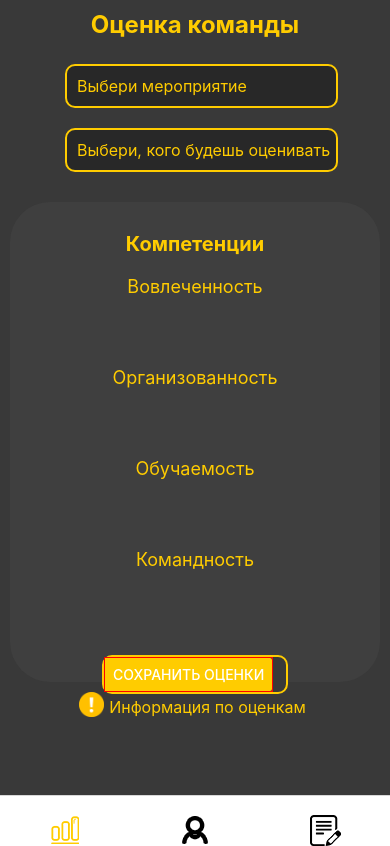
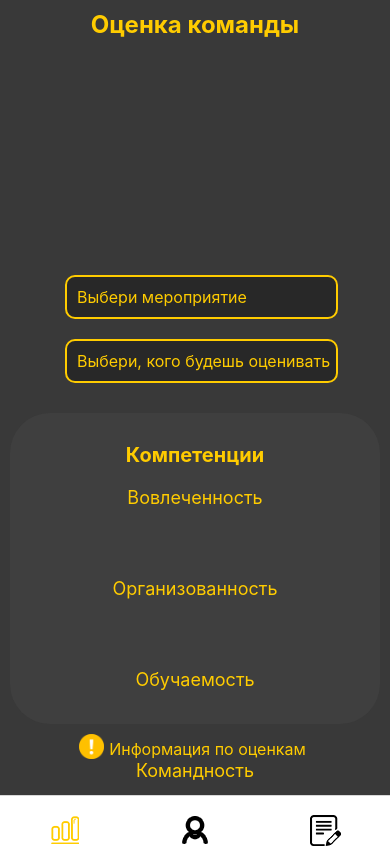
Before and after one commit to shumakooov/Uralintern, a React Native app: screen /Evaluation in a window 390 px wide. Built offline with nearby package versions, Linux system fonts and the light colour scheme.

Commit message:
change for android

```diff
--- /dev/null
+++ b/components/SafeAreaViewAndroid.js
@@ -0,0 +1,9 @@
+import { StyleSheet, Platform, StatusBar } from "react-native";
+
+export default StyleSheet.create({
+    AndroidSafeArea: {
+        flex: 1,
+        backgroundColor: "#393939",
+        paddingTop: Platform.OS === "android" ? StatusBar.currentHeight : 0
+    }
+});
--- a/screens/EvaluationScreen.js
+++ b/screens/EvaluationScreen.js
@@ -1,11 +1,12 @@
 import React, {useState} from 'react';
 import { StyleSheet, View, Text, Image, SafeAreaView, TextInput, Button, TouchableHighlight, TouchableNativeFeedback, ScrollView} from 'react-native';
+import SafeAreaViewAndroid from "../components/SafeAreaViewAndroid";
 
 
 const EvaluationScreen = () => (
     <View style={styles.back}>
     <ScrollView>
-    <SafeAreaView>
+    <SafeAreaView style={SafeAreaViewAndroid.AndroidSafeArea}>
         <Text style={styles.textTopic}>Оценка команды</Text>
     </SafeAreaView>
         <View style={styles.list}>
--- a/screens/InterpreterScreen.js
+++ b/screens/InterpreterScreen.js
@@ -1,10 +1,11 @@
 import React, {useState} from 'react';
 import { StyleSheet, View, Text, Image,SafeAreaView, ScrollView} from 'react-native';
+import SafeAreaViewAndroid from "../components/SafeAreaViewAndroid";
 
 const InterpreterScreen = () => (
     <View style={styles.back}>
         <ScrollView>
-            <SafeAreaView>
+            <SafeAreaView style={SafeAreaViewAndroid.AndroidSafeArea}>
                 <Text style={styles.textTopic}>Персональный отчёт</Text>
             </SafeAreaView>
             <View style={styles.evaluation}>
--- a/screens/ProfileScreen.js
+++ b/screens/ProfileScreen.js
@@ -1,11 +1,12 @@
 import React, {useState} from 'react';
 import { StyleSheet, View, Text, Image,SafeAreaView, ScrollView} from 'react-native';
+import SafeAreaViewAndroid from "../components/SafeAreaViewAndroid";
 
 
 const ProfileScreen = () => (
   <View style={styles.container}>
     <ScrollView>
-    <SafeAreaView>
+    <SafeAreaView style={SafeAreaViewAndroid.AndroidSafeArea}>
       <Text style={styles.textTopic}>Профиль</Text>
       </SafeAreaView>
         <View style={styles.info}>
```
